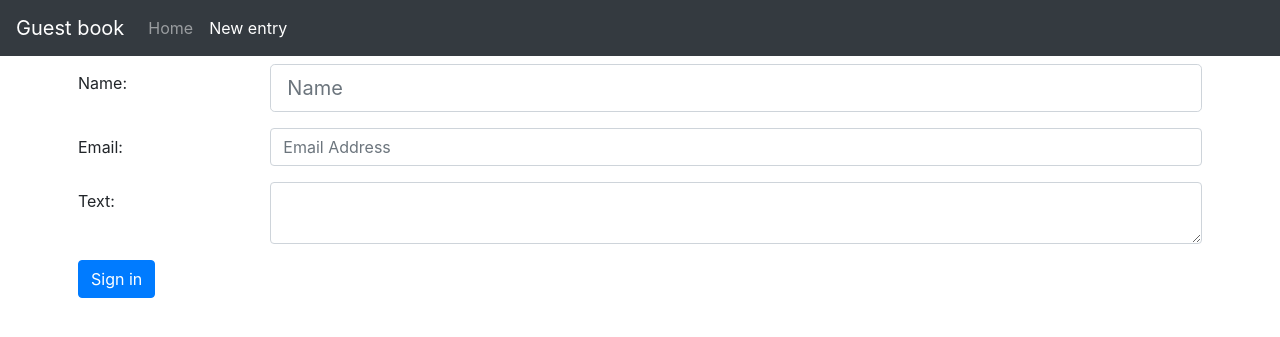
After one commit to k2Raven/python_group_3_exam_6, a Django app: page /new/ in a window 1280 px wide. The commit adds this page. Shown: the top 337 px of the page. Run offline with Django 3.2, Linux system fonts and the light colour scheme; some libraries are stand-ins or nearby versions.

Commit message:
Реализ функции добавление новой записи, и создание базового шаблона

```diff
--- a/source/book/urls.py
+++ b/source/book/urls.py
@@ -15,9 +15,10 @@ Including another URLconf
 """
 from django.contrib import admin
 from django.urls import path
-from webapp.views import index_view
+from webapp.views import index_view, record_create_view
 
 urlpatterns = [
     path('admin/', admin.site.urls),
-    path('', index_view)
+    path('', index_view, name='index'),
+    path('new/', record_create_view, name='new_record')
 ]
--- /dev/null
+++ b/source/webapp/forms.py
@@ -0,0 +1,9 @@
+from django import forms
+from django.forms import widgets
+
+
+class RecordForm(forms.Form):
+    email_author = forms.EmailField(max_length=60, required=True, label='Email Address')
+    author = forms.CharField(max_length=40, required=True, label='Name')
+    text = forms.CharField(max_length=3000, required=True, label='Text',
+                           widget=widgets.Textarea)
--- /dev/null
+++ b/source/webapp/templates/base.html
@@ -0,0 +1,30 @@
+{% load staticfiles %}
+<!DOCTYPE html>
+<html lang="en">
+<head>
+    <meta charset="UTF-8">
+    <title>{% block title %} {% endblock %}</title>
+    <link rel="stylesheet" href="https://stackpath.bootstrapcdn.com/bootstrap/4.3.1/css/bootstrap.min.css" integrity="sha384-ggOyR0iXCbMQv3Xipma34MD+dH/1fQ784/j6cY/iJTQUOhcWr7x9JvoRxT2MZw1T" crossorigin="anonymous">
+</head>
+<body>
+<nav class="navbar navbar-expand-lg navbar-dark bg-dark">
+  <a class="navbar-brand" href="{% url 'index' %}">Guest book</a>
+  <button class="navbar-toggler" type="button" data-toggle="collapse" data-target="#navbarNav" aria-controls="navbarNav" aria-expanded="false" aria-label="Toggle navigation">
+    <span class="navbar-toggler-icon"></span>
+  </button>
+  <div class="collapse navbar-collapse" id="navbarNav">
+    <ul class="navbar-nav">
+      {% block menu %}{% endblock %}
+    </ul>
+  </div>
+</nav>
+
+<div class = "container p-2">
+{% block content %}{% endblock %}
+</div>
+
+<script src="https://code.jquery.com/jquery-3.3.1.slim.min.js" integrity="sha384-q8i/X+965DzO0rT7abK41JStQIAqVgRVzpbzo5smXKp4YfRvH+8abtTE1Pi6jizo" crossorigin="anonymous"></script>
+<script src="https://cdnjs.cloudflare.com/ajax/libs/popper.js/1.14.7/umd/popper.min.js" integrity="sha384-UO2eT0CpHqdSJQ6hJty5KVphtPhzWj9WO1clHTMGa3JDZwrnQq4sF86dIHNDz0W1" crossorigin="anonymous"></script>
+<script src="https://stackpath.bootstrapcdn.com/bootstrap/4.3.1/js/bootstrap.min.js" integrity="sha384-JjSmVgyd0p3pXB1rRibZUAYoIIy6OrQ6VrjIEaFf/nJGzIxFDsf4x0xIM+B07jRM" crossorigin="anonymous"></script>
+</body>
+</html>
--- /dev/null
+++ b/source/webapp/templates/new_record.html
@@ -0,0 +1,34 @@
+{% extends "base.html" %}
+{% block title %}New challenge{% endblock %}
+{% block menu %}
+      <li class="nav-item">
+        <a class="nav-link" href="/">Home</a>
+      </li>
+      <li class="nav-item active">
+        <a class="nav-link" href="">New entry<span class="sr-only">(current)</span></a>
+      </li>
+{% endblock %}
+
+{% block content %}
+    <form method="POST" action="{% url 'new_record' %}">
+        {% csrf_token %}
+        <div class="form-group row">
+            <label class="col-sm-2 col-form-label">Name:</label>
+            <div class="col-sm-10">
+                <input type="text" class="form-control form-control-lg" name="author"  placeholder="Name">
+            </div>
+        </div>        <div class="form-group row">
+            <label class="col-sm-2 col-form-label">Email:</label>
+            <div class="col-sm-10">
+                <input type="email" class="form-control" name="email_author" placeholder="Email Address">
+            </div>
+        </div>        <div class="form-group row">
+            <label class="col-sm-2 col-form-label">Text:</label>
+            <div class="col-sm-10">
+                <textarea class="form-control" name="text" required></textarea>
+            </div>
+        </div>
+      <button class="btn btn-primary">Sign in</button>
+    </form>
+</div>
+{%  endblock %}
--- a/source/webapp/views.py
+++ b/source/webapp/views.py
@@ -1,4 +1,6 @@
-from django.shortcuts import render
+from django.shortcuts import render, redirect
+
+from webapp.forms import RecordForm
 from webapp.models import Record
 
 
@@ -7,3 +9,21 @@ def index_view(request, *args, **kwargs):
     return render(request, 'index.html', context={
         'records': records
     })
+
+
+def record_create_view(request, *args, **kwargs):
+    if request.method == 'GET':
+        form = RecordForm()
+        return render(request, 'new_record.html', context={'form': form})
+    elif request.method == 'POST':
+        form = RecordForm(data=request.POST)
+        if form.is_valid():
+            Record.objects.create(
+                email_author=form.cleaned_data['email_author'],
+                author=form.cleaned_data['author'],
+                text=form.cleaned_data['text']
+            )
+            return redirect('/')
+
+        else:
+            return render(request, 'new_record.html', context={'form': form})
```
Also changed, not shown: source/webapp/templates/index.html (+10 -31 lines).
